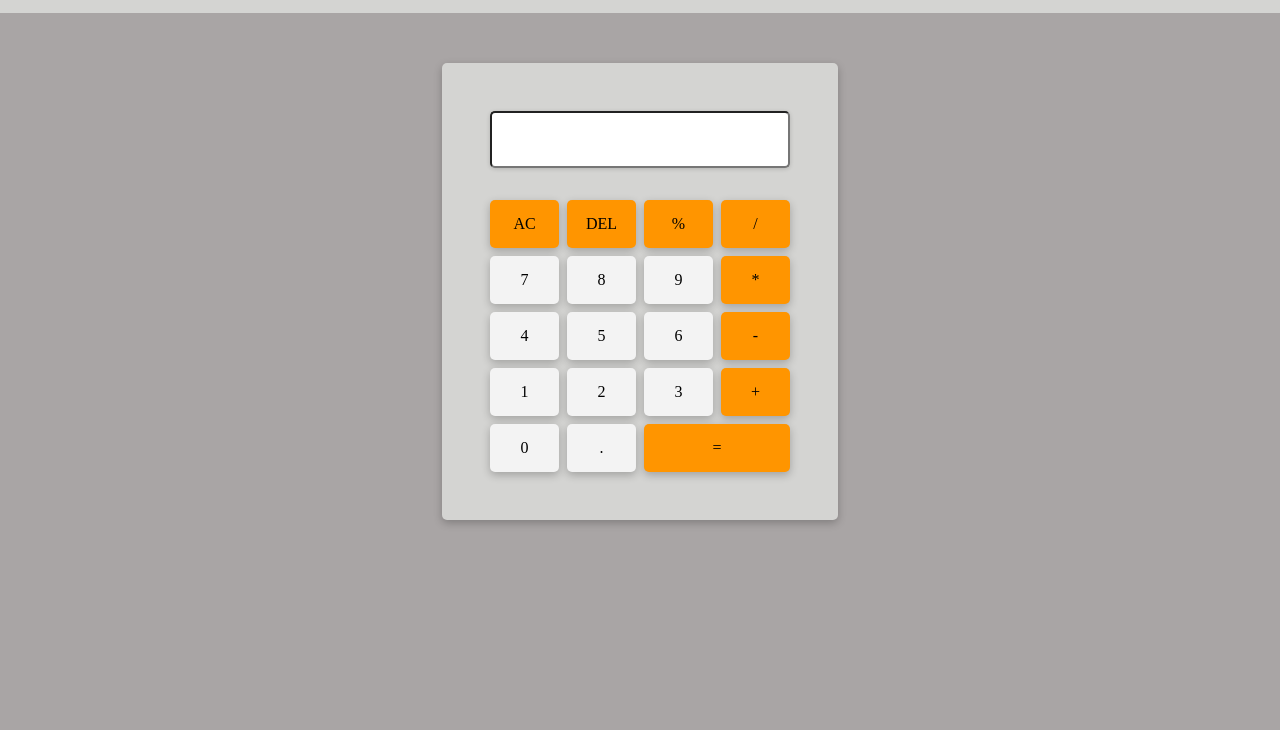
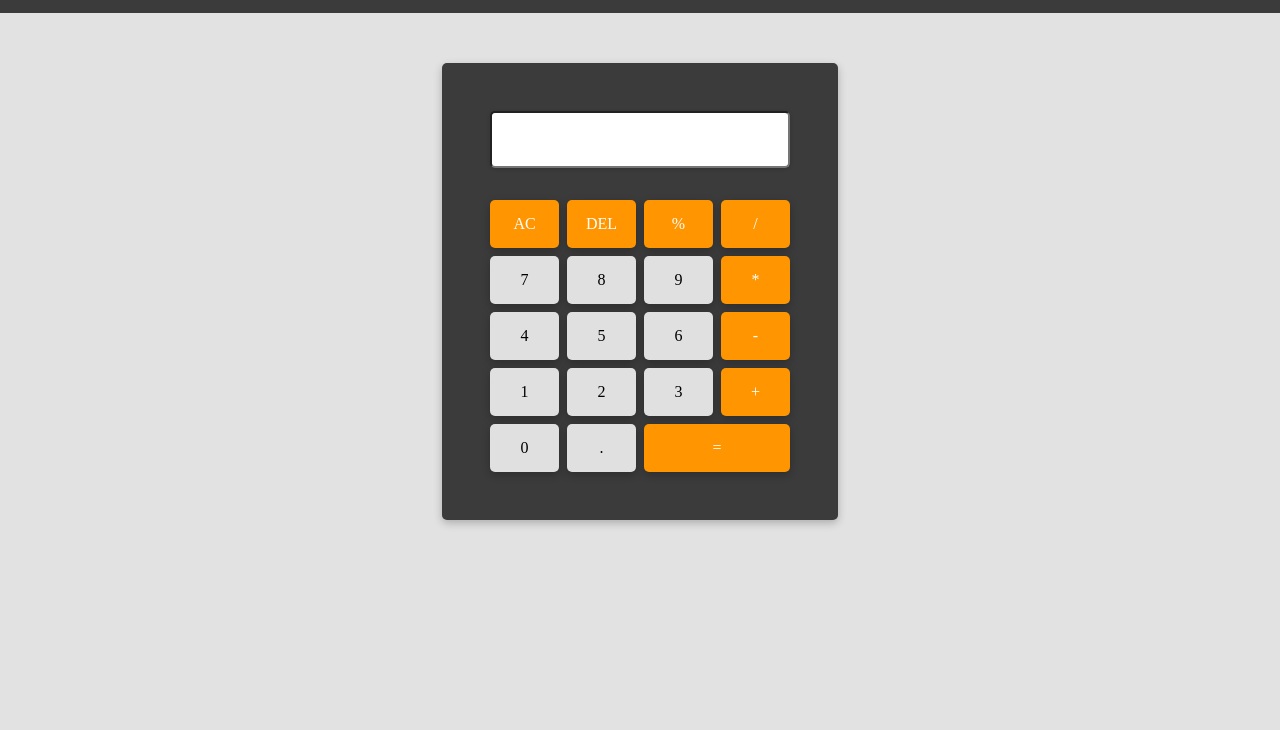
Before and after one commit to R4n0705/Simple-Calculator, a plain HTML site: page index.html in a window 1280 px wide. Shown: the part 70-800 px from the top of the page. Drawn offline with Linux system fonts and the light colour scheme.

Commit message:
Intial Commit

```diff
--- a/style.css
+++ b/style.css
@@ -1,9 +1,9 @@
 
 /* CSS Variables for consistent styling */
 :root{
-    --primary-color: #f3f3f3;
+    --primary-color: #e0e0e0;
     --secondary-color: #ff9500;
-    --third-color: #d4d4d2;
+    --third-color: #3b3b3b;
     --font-family: 'Arial, sans-serif';
     --font-size: 1rem;
     --padding: 0.5rem 1rem;
@@ -11,7 +11,7 @@
 }
 
 body{
-    background-color: #a9a5a5;
+    background-color: #e3e2e2;
     margin: 0;
     padding: 0;
 }
@@ -22,6 +22,7 @@ body{
     padding: 0.5rem;
     width: 100%;
     box-sizing: border-box;
+    color: #e0e0e0;
 
 }
 
@@ -71,7 +72,7 @@ body{
 
 .btn:hover{
     cursor: pointer;
-    background-color: #e0e0e0;
+    background-color: #cac8c8;
 }
 
 .btn_percent{
@@ -81,6 +82,7 @@ body{
     padding: var(--padding);
     border-radius: var(--border-radius);
     border: none;
+    color: white;
     box-shadow: rgba(0, 0, 0, 0.24) 0px 3px 8px;
 
 }
@@ -96,6 +98,7 @@ body{
     padding: var(--padding);
     border-radius: var(--border-radius);
     border: none;
+    color: white;
     box-shadow: rgba(0, 0, 0, 0.24) 0px 3px 8px;
 
 }
@@ -112,6 +115,7 @@ body{
     padding: var(--padding);
     border-radius: var(--border-radius);
     border: none;
+    color: white;
     box-shadow: rgba(0, 0, 0, 0.24) 0px 3px 8px;
 
 }
@@ -123,6 +127,7 @@ body{
     padding: var(--padding);
     border-radius: var(--border-radius);
     border: none;
+    color: white;
     box-shadow: rgba(0, 0, 0, 0.24) 0px 3px 8px;
 
 }
@@ -140,6 +145,7 @@ body{
     border-radius: var(--border-radius);
     border: none;
     box-shadow: rgba(0, 0, 0, 0.24) 0px 3px 8px;
+    color: white;
     grid-column: span 2;
 
 }
```
